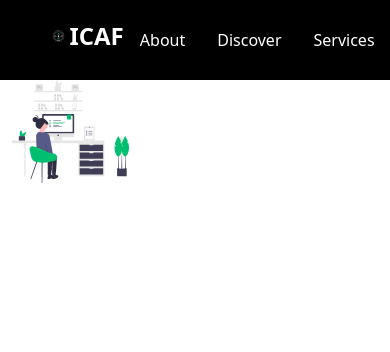
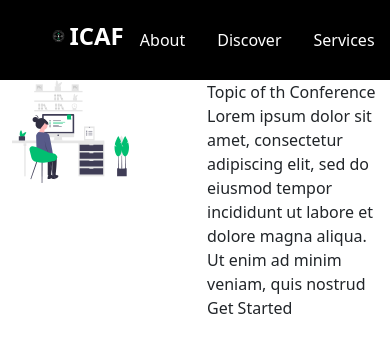
Before and after one commit to chenukas/icaf-conf-management, a React (Create React App) app in the folder frontend/: page / in a window 390 px wide. Shown: the top 352 px of the page. Built offline with nearby package versions, Linux system fonts and the light colour scheme.

Commit message:
changes in hero component

```diff
--- a/frontend/src/components/LadingPage/Hero/Hero.css
+++ b/frontend/src/components/LadingPage/Hero/Hero.css
@@ -1,15 +1,16 @@
-.heroContainer{
-    background: #0c0c0c;
+.heroContainer {
+  background: #ca3c3c;
   display: flex;
   justify-content: center;
   align-items: center;
   padding: 0 30;
-    height: 800px;
+  height: 100vh;
+  width: 100vw;
   position: relative;
-    z-index: 1;
+  /* z-index: 1; */
 }
 
-/* .heroBg {
+.heroBg {
   position: absolute;
   top: 0;
   right: 0;
@@ -18,10 +19,81 @@
   width: 100%;
   height: 100%;
   overflow: hidden;
-} */
+}
 
 .image {
   height: auto;
   margin: 20px;
   padding: 20px;
 }
+
+.heroContent {
+  z-index: 3;
+  max-width: 1200px;
+  position: absolute;
+  padding: 8px, 24px;
+  display: flex;
+  flex-direction: column;
+  align-items: center;
+}
+
+.heroH1 {
+  color: #fff;
+  font-size: 48px;
+  text-align: center;
+}
+
+@media screen and (max-width: 768px) {
+  .heroH1 {
+    font-size: 40px;
+  }
+}
+
+@media screen and (max-width: 480) {
+  .heroH1 {
+    font-size: 32px;
+  }
+}
+
+.heroP {
+  margin-top: 24px;
+  color: #fff;
+  font-size: 24px;
+  text-align: center;
+  max-width: 600px;
+}
+
+@media screen and (max-width: 768px) {
+  .heroP {
+    font-size: 24px;
+  }
+}
+
+@media screen and (max-width: 480px) {
+  .heroP {
+    font-size: 18px;
+  }
+}
+
+.heroBtnWrapper {
+  margin-top: 32px;
+  display: flex;
+  flex-direction: column;
+  align-items: center;
+}
+
+.arrowForward {
+  margin-left: 8px;
+  font-size: 20px;
+}
+
+.arrowRight {
+  margin-left: 8px;
+  font-size: 20px;
+}
+
+.button {
+  border-radius: 50px;
+  background: #01bf71;
+  white-space: nowrap;
+}
--- a/frontend/src/components/LadingPage/Hero/Hero.js
+++ b/frontend/src/components/LadingPage/Hero/Hero.js
@@ -1,16 +1,41 @@
-import React from 'react'
-import lady from '../../../images/conference.svg'
+import React, { useState } from "react";
+import lady from "../../../images/conference.svg";
 
 const Hero = () => {
-    return (
-        <div className="heroContainer">
-            <div className="heroBg">
-                <div >
-                    <img className="image" style={{width: "30vw"}} src={lady} alt="listening to a conference "/>
-                </div>
-            </div>
+  const [hover, setHover] = useState(false);
+
+  const onHover = () => {
+    setHover(!hover);
+  };
+
+  return (
+    <div className="heroContainer row">
+      <div className="col">
+        <div>
+          <img
+            className="image"
+            style={{ width: "30vw" }}
+            src={lady}
+            alt="listening to a conference"
+          />
         </div>
-    )
-}
+      </div>
+      <div className="col">
+        <div className="heroH1">Topic of th Conference</div>
+        <div className="heroP">
+          Lorem ipsum dolor sit amet, consectetur adipiscing elit, sed do
+          eiusmod tempor incididunt ut labore et dolore magna aliqua. Ut enim ad
+          minim veniam, quis nostrud
+        </div>
+        <div className="heroBtnWrapper">
+          <div to="/#" onMouseEnter={onHover} onMouseLeave={onHover}>
+            Get Started
+            {/* {hover ? <arrowForward /> : <arrowRight />} */}
+          </div>
+        </div>
+      </div>
+    </div>
+  );
+};
 
-export default Hero
+export default Hero;
```
Lines whose indentation alone changed are shown as unchanged.
